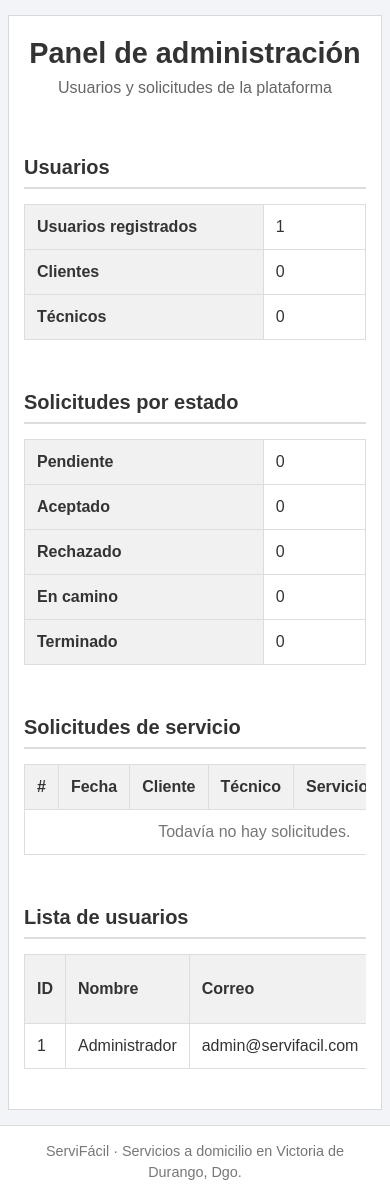
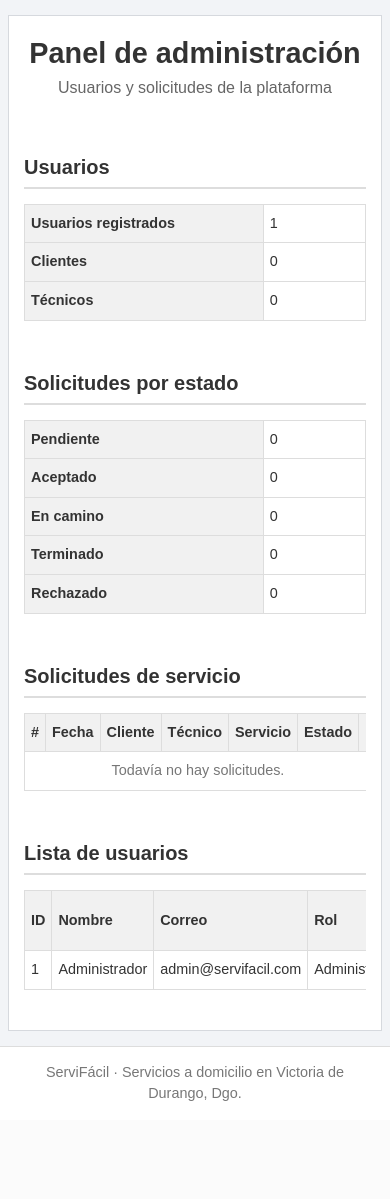
Before and after one commit to LxArmitage/servifacil, a Flask app: page /dashboard in a window 390 px wide. Shown: the part 60-1259 px from the top of the page. After the commit the page ends 1161 px from the top, so only its background shows below. Run offline with Flask 3, Linux system fonts and the light colour scheme; a user stored in the database is signed in; data comes from the database, SQL or seed files in the repository; data that the repository does not hold is empty.

Commit message:
Ajustes de interfaz del Sprint 2
- La tabla de busqueda oculta la descripcion en celular para que se vea el boton Solicitar
- Tablas mas compactas en pantallas chicas
- Casillas con el color de la pagina
- Estados en orden: pendiente, aceptado, en camino, terminado y rechazado

Co-Authored-By: Claude Opus 5.5 <noreply@anthropic.com>

```diff
--- a/app/models.py
+++ b/app/models.py
@@ -18,9 +18,9 @@ ROL_NOMBRES = {
 ESTADO_NOMBRES = {
     "pendiente": "Pendiente",
     "aceptado": "Aceptado",
-    "rechazado": "Rechazado",
     "en_camino": "En camino",
     "terminado": "Terminado",
+    "rechazado": "Rechazado",
 }
 
 # Orden normal del servicio (el rechazo lo termina antes)
--- a/app/static/css/estilos.css
+++ b/app/static/css/estilos.css
@@ -137,6 +137,12 @@ legend {
 .opcion {
     font-weight: normal;
     cursor: pointer;
+}
+
+
+input[type="checkbox"],
+input[type="radio"] {
+    accent-color: #2c3e50;
 }
 
 
@@ -318,4 +324,15 @@ footer {
         padding: 20px 15px;
     }
 
+
+    .tabla {
+        font-size: 0.9rem;
+    }
+
+
+    .tabla th,
+    .tabla td {
+        padding: 8px 6px;
+    }
+
 }
--- a/app/templates/servicios/buscar.html
+++ b/app/templates/servicios/buscar.html
@@ -48,7 +48,8 @@
                 <th>Nombre</th>
                 <th>Servicios</th>
                 <th>Zona</th>
-                <th>Descripción</th>
+                <!-- En celular se oculta la descripción para que quepa el botón -->
+                <th class="d-none d-md-table-cell">Descripción</th>
                 <th></th>
             </tr>
         </thead>
@@ -58,7 +59,7 @@
                 <td>{{ t.usuario.nombre }}</td>
                 <td>{{ t.categorias_texto }}</td>
                 <td>{{ t.zona.nombre if t.zona else "—" }}</td>
-                <td>{{ t.descripcion or "" }}</td>
+                <td class="d-none d-md-table-cell">{{ t.descripcion or "" }}</td>
                 <td>
                     <a class="btn btn-primary btn-sm"
                        href="{{ url_for('servicios.solicitar', tecnico_id=t.id, categoria_id=categoria_id or '') }}">
```
